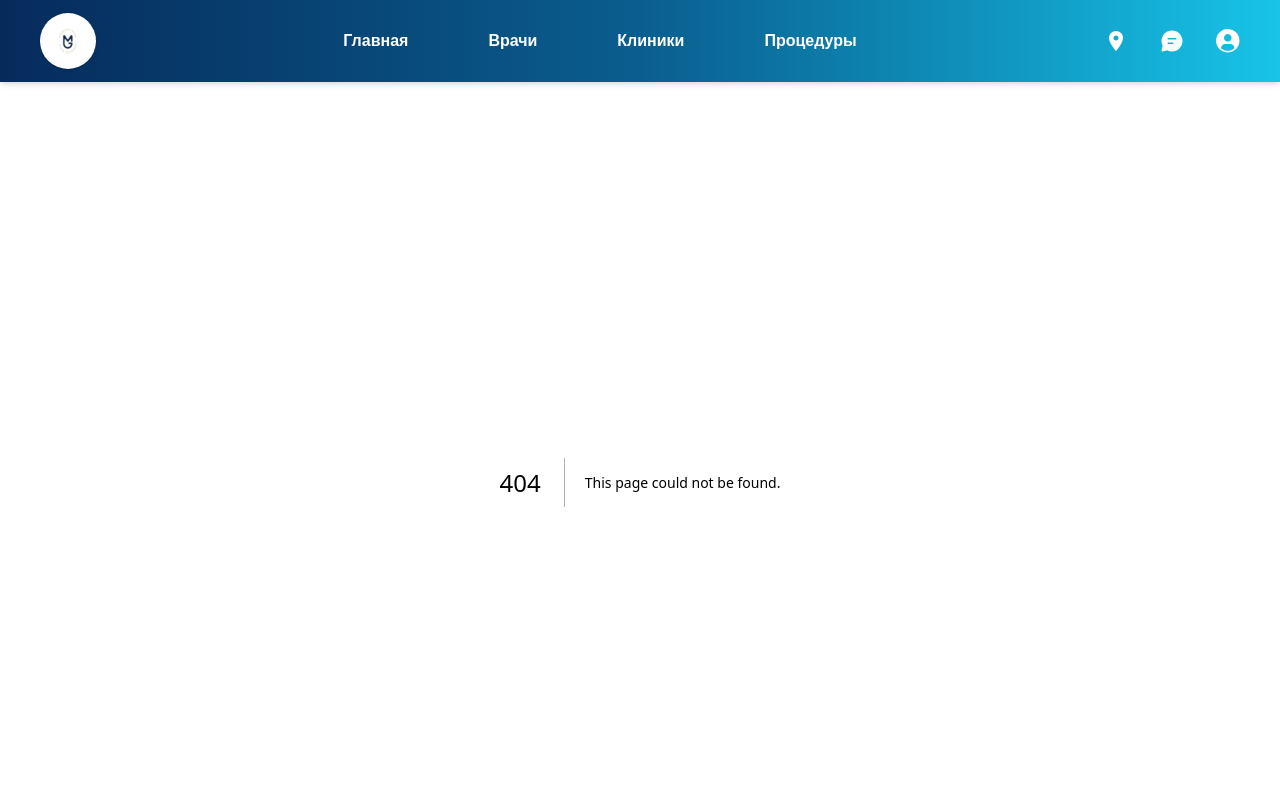
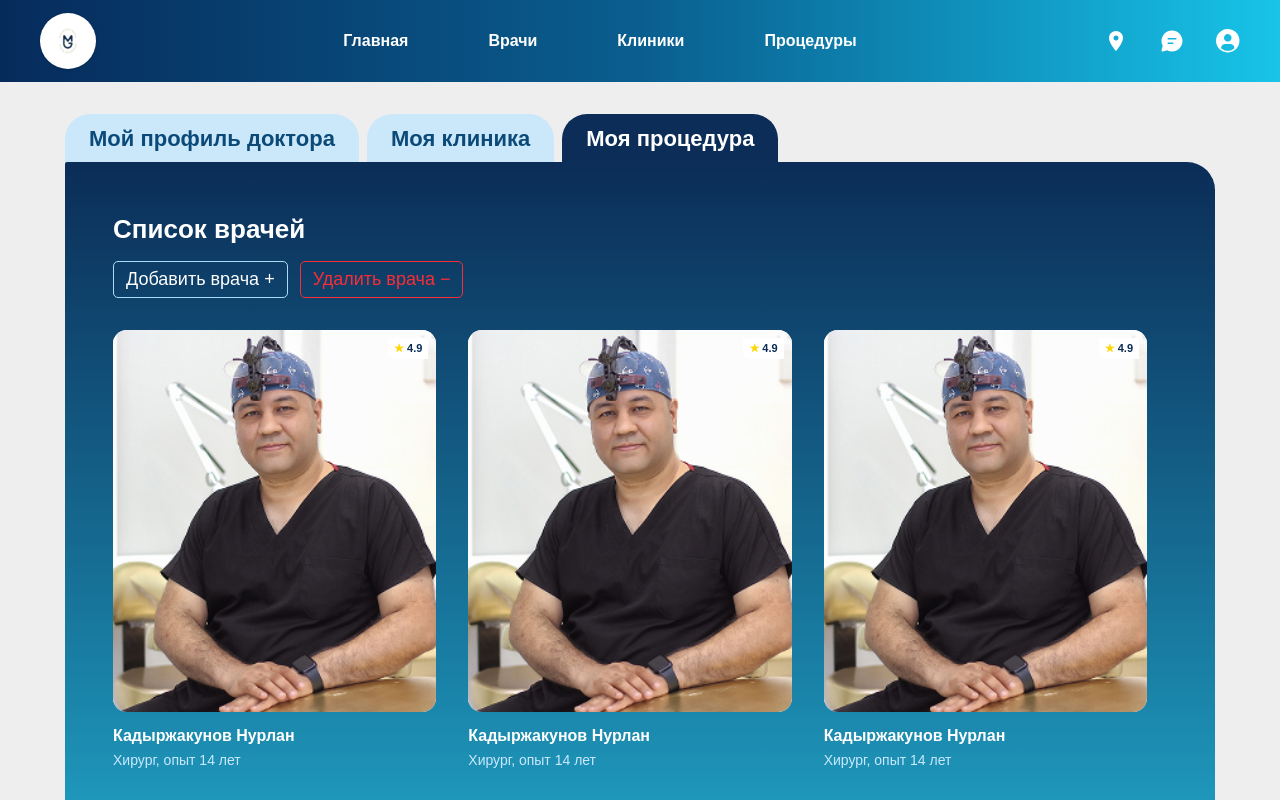
Before and after one commit to raimkulovbaiel1/imbir-next, a Next.js app: page /My-doctors in a window 1280 px wide. Before the commit this address had no page. Shown: the top 800 px of the page. Built offline with nearby package versions, Linux system fonts and the light colour scheme.

Commit message:
checnges my-doster.myProdust.doctorActions.doctorList

```diff
--- /dev/null
+++ b/src/app/My-doctors/page.tsx
@@ -0,0 +1,15 @@
+import DoctorTabs from "@/features/procedure-tabs/ui/DoctorTabs";
+import DoctorList from "@/widgets/Doctor-list/ui/DoctorList";
+
+const MyProfilePage = () => {
+  return (
+    <main className="min-h-screen bg-[#eeeeee] px-3 py-5 sm:px-6 md:py-8">
+      <div className="mx-auto w-full max-w-[1150px]">
+        <DoctorTabs />
+        <DoctorList />
+      </div>
+    </main>
+  );
+};
+
+export default MyProfilePage;
--- /dev/null
+++ b/src/entities/my-doctor/ui/DoctorCard.tsx
@@ -0,0 +1,80 @@
+import Image from "next/image";
+import type { Doctor } from "@/entities/myProdures-doctor/model/types";
+
+interface DoctorCardProps {
+  doctor: Doctor;
+}
+
+const DoctorCard = ({ doctor }: DoctorCardProps) => {
+  return (
+    <article className="min-w-0">
+      <div
+        className="
+          relative
+          aspect-[1/1.18]
+          w-full
+          overflow-hidden
+          rounded-[10px]
+          bg-white
+
+          sm:rounded-[14px]
+        "
+      >
+        <Image
+          src={doctor.image}
+          alt={doctor.name}
+          fill
+          className="object-cover"
+        />
+
+        <span
+          className="
+            absolute right-1 top-1
+            rounded-bl-[7px]
+            bg-white
+            px-1 py-0.5
+            text-[9px] font-semibold text-[#092C56]
+
+            sm:right-2
+            sm:top-2
+            sm:px-1.5
+            sm:text-[11px]
+          "
+        >
+          <span className="text-[#FFD600]">★</span> {doctor.rating}
+        </span>
+      </div>
+
+      <h2
+        className="
+          mt-2
+          truncate
+          text-[10px]
+          font-bold
+          text-white
+
+          sm:mt-3
+          sm:text-[14px]
+          md:text-[16px]
+        "
+      >
+        {doctor.name}
+      </h2>
+
+      <p
+        className="
+          mt-0.5
+          text-[9px]
+          text-[#CAE9FF]
+
+          sm:text-[12px]
+          md:text-[14px]
+        "
+      >
+        {doctor.specialization}, {doctor.experience}
+      </p>
+    </article>
+  );
+};
+
+export default DoctorCard;
--- /dev/null
+++ b/src/entities/myProdures-doctor/model/doctor.data.ts
@@ -0,0 +1,76 @@
+import doctorImage from "@/shared/assets/img/Doc/docer.png";
+import type { Doctor } from "./types";
+export const doctors: Doctor[] = [
+  {
+    id: 1,
+    name: "Кадыржакунов Нурлан",
+    specialization: "Хирург",
+    experience: "опыт 14 лет",
+    rating: 4.9,
+    image: doctorImage,
+  },
+  {
+    id: 2,
+    name: "Кадыржакунов Нурлан",
+    specialization: "Хирург",
+    experience: "опыт 14 лет",
+    rating: 4.9,
+    image: doctorImage,
+  },
+  {
+    id: 3,
+    name: "Кадыржакунов Нурлан",
+    specialization: "Хирург",
+    experience: "опыт 14 лет",
+    rating: 4.9,
+    image: doctorImage,
+  },
+  {
+    id: 4,
+    name: "Кадыржакунов Нурлан",
+    specialization: "Хирург",
+    experience: "опыт 14 лет",
+    rating: 4.9,
+    image: doctorImage,
+  },
+  {
+    id: 5,
+    name: "Кадыржакунов Нурлан",
+    specialization: "Хирург",
+    experience: "опыт 14 лет",
+    rating: 4.9,
+    image: doctorImage,
+  },
+  {
+    id: 6,
+    name: "Кадыржакунов Нурлан",
+    specialization: "Хирург",
+    experience: "опыт 14 лет",
+    rating: 4.9,
+    image: doctorImage,
+  },
+  {
+    id: 7,
+    name: "Кадыржакунов Нурлан",
+    specialization: "Хирург",
+    experience: "опыт 14 лет",
+    rating: 4.9,
+    image: doctorImage,
+  },
+  {
+    id: 8,
+    name: "Кадыржакунов Нурлан",
+    specialization: "Хирург",
+    experience: "опыт 14 лет",
+    rating: 4.9,
+    image: doctorImage,
+  },
+  {
+    id: 9,
+    name: "Кадыржакунов Нурлан",
+    specialization: "Хирург",
+    experience: "опыт 14 лет",
+    rating: 4.9,
+    image: doctorImage,
+  },
+];
--- /dev/null
+++ b/src/entities/myProdures-doctor/model/types.ts
@@ -0,0 +1,10 @@
+import type { StaticImageData } from "next/image";
+
+export interface Doctor {
+  id: number;
+  name: string;
+  specialization: string;
+  experience: string;
+  rating: number;
+  image: StaticImageData;
+}
--- /dev/null
+++ b/src/features/doctor-actions/ui/DoctorActions.tsx
@@ -0,0 +1,39 @@
+const DoctorActions = () => {
+  return (
+    <div className="mt-3 flex flex-wrap gap-2 sm:gap-3">
+      <button
+        type="button"
+        className="
+          rounded-[5px]
+          border border-[#A9DDF7]
+          px-2 py-1
+          text-[11px] text-white
+          transition hover:bg-white/10
+
+          sm:px-3
+          sm:text-[18px]
+        "
+      >
+        Добавить врача +
+      </button>
+
+      <button
+        type="button"
+        className="
+          rounded-[5px]
+          border border-red-500
+          px-2 py-1
+          text-[11px] text-red-500
+          transition hover:bg-red-500/10
+
+          sm:px-3
+          sm:text-[18px]
+        "
+      >
+        Удалить врача −
+      </button>
+    </div>
+  );
+};
+
+export default DoctorActions;
--- a/src/features/procedure-tabs/ui/DoctorTabs.tsx
+++ b/src/features/procedure-tabs/ui/DoctorTabs.tsx
@@ -11,7 +11,7 @@ const DoctorTabs = () => {
     {
       id: "profile",
       label: "Мой профиль доктора",
-      href: "/my-profile",
+      href: "/My-doctors",
     },
     {
       id: "clinics",
--- /dev/null
+++ b/src/widgets/Doctor-list/ui/DoctorList.tsx
@@ -0,0 +1,55 @@
+import DoctorActions from "@/features/doctor-actions/ui/DoctorActions";
+import DoctorCard from "@/entities/my-doctor/ui/DoctorCard";
+import { doctors } from "@/entities/myProdures-doctor/model/doctor.data";
+
+const DoctorList = () => {
+  return (
+    <section
+      className="
+        relative z-10 -mt-[1px]
+        rounded-b-[16px] rounded-tr-[16px] rounded-tl-[16px]
+        bg-gradient-to-b from-[#0B2D57] to-[#24B5D6]
+        px-4 py-6
+
+        sm:rounded-b-[28px]
+        sm:rounded-tr-[28px]
+        sm:rounded-tl-[2px]
+        sm:px-8
+
+        md:px-12 md:py-12
+      "
+    >
+      <h1 className="text-[20px] font-bold text-white sm:text-[26px]">
+        Список врачей
+      </h1>
+
+      <DoctorActions />
+
+      <div
+        className="
+          mt-6
+          grid grid-cols-2 gap-x-3 gap-y-5
+
+          sm:grid-cols-3
+          sm:gap-x-5
+          sm:gap-y-6
+
+          md:mt-8
+          md:max-h-[590px]
+          md:grid-cols-3
+          md:gap-x-8
+          md:gap-y-8
+          md:overflow-y-auto
+          md:pr-5
+          scrollbar-thin
+        "
+      >
+        {doctors.map((doctor) => (
+          <DoctorCard key={doctor.id} doctor={doctor} />
+        ))}
+      </div>
+    </section>
+  );
+};
+
+export default DoctorList;
```
